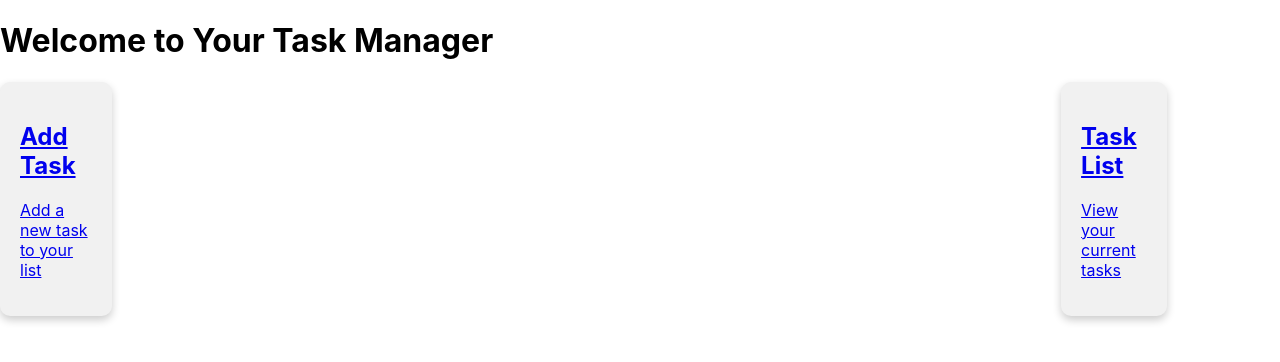
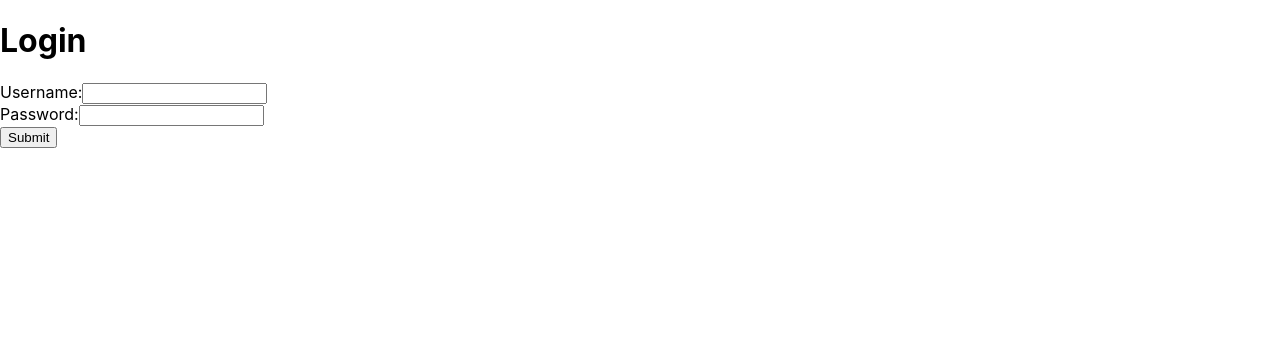
Before and after one commit to allenamaya/task-manager-React, a React (Create React App) app: page / in a window 1280 px wide. Shown: the top 362 px of the page. Built offline with nearby package versions, Linux system fonts and the light colour scheme.

Commit message:
API transmitting correct data

```diff
--- a/src/App.js
+++ b/src/App.js
@@ -8,8 +8,8 @@ function App() {
   return (
       <div>
         <Routes>
-            <Route path="/login" element={<Login />} />
-            <Route path="/" element={<LandingPage />} />
+            <Route path="/" element={<Login />} />
+            <Route path="/home" element={<LandingPage />} />
             <Route path="/add-task" element={<AddTask />} />
             <Route path="/task-list" element={<TaskList />} />
         </Routes>
--- a/src/components/addTask.js
+++ b/src/components/addTask.js
@@ -25,7 +25,7 @@ const AddTask = () => {
     const handleSubmit = async (event) => {
         event.preventDefault();
         const task = { task_name, description, due_date, status };
-        const response = await fetch("http://your-api-endpoint.com/tasks", {
+        const response = await fetch("http://127.0.0.1:9292/tasks", {
             method: "POST",
             headers: {
                 "Content-Type": "application/json"
--- a/src/views/landingPage.js
+++ b/src/views/landingPage.js
@@ -6,12 +6,12 @@ function LandingPage() {
         <div>
             <h1>Welcome to Your Task Manager</h1>
             <div style={{ display: "flex", justifyContent: "space-between" }}>
+                <div style={{ display: "inline-block", width: "48%", marginRight: "1%" }}>
                     <Link to="/add-task">
                         <div
                             style={{
                                 backgroundColor: "#f1f1f1",
                                 borderRadius: "10px",
-                            width: "30%",
                                 padding: "20px",
                                 boxShadow: "0 4px 8px 0 rgba(0, 0, 0, 0.2)",
                                 cursor: "pointer",
@@ -21,12 +21,13 @@ function LandingPage() {
                             <p>Add a new task to your list</p>
                         </div>
                     </Link>
+                </div>
+                <div style={{ display: "inline-block", width: "48%", marginLeft: "1%" }}>
                     <Link to="/task-list">
                         <div
                             style={{
                                 backgroundColor: "#f1f1f1",
                                 borderRadius: "10px",
-                            width: "30%",
                                 padding: "20px",
                                 boxShadow: "0 4px 8px 0 rgba(0, 0, 0, 0.2)",
                                 cursor: "pointer",
@@ -38,6 +39,8 @@ function LandingPage() {
                     </Link>
                 </div>
             </div>
+        </div>
+
     );
 };
 
--- a/src/views/login.js
+++ b/src/views/login.js
@@ -7,7 +7,7 @@ const Login = () => {
 
     const handleSubmit = async (event) => {
         event.preventDefault();
-        const response = await fetch("http://your-api-endpoint.com/login", {
+        const response = await fetch("http://127.0.0.1:9292/login", {
             method: "POST",
             headers: {
                 "Content-Type": "application/json"
--- a/src/views/taskList.js
+++ b/src/views/taskList.js
@@ -5,7 +5,7 @@ const TaskList = () => {
 
     useEffect(() => {
         const fetchData = async () => {
-            const response = await fetch("http://your-api-endpoint.com/tasks");
+            const response = await fetch("http://127.0.0.1:9292/tasks");
             const data = await response.json();
             setTasks(data);
         };
@@ -13,7 +13,7 @@ const TaskList = () => {
     }, []);
 
     const handleDelete = async (id) => {
-        const response = await fetch(`http://your-api-endpoint.com/tasks/${id}`, {
+        const response = await fetch(`http://127.0.0.1:9292/tasks/${id}`, {
             method: "DELETE",
         });
         if (response.ok) {
@@ -25,7 +25,7 @@ const TaskList = () => {
     };
 
     const handleEdit = async (id, updates) => {
-        const response = await fetch(`http://your-api-endpoint.com/tasks/${id}`, {
+        const response = await fetch(`http://127.0.0.1:9292/tasks/${id}`, {
             method: "PATCH",
             headers: {
                 "Content-Type": "application/json",
@@ -56,15 +56,18 @@ const TaskList = () => {
                         <p>{task.status}</p>
                         <button onClick={() => handleDelete(task.id)}>Delete</button>
                         <button
-                            onClick={() =>
+                            onClick={() => {
+                                const newDescription = prompt("Enter a new description:");
+                                const newDueDate = prompt("Enter a new due date (YYYY-MM-DD):");
                                 handleEdit(task.id, {
-                                    description: "New description",
-                                    due_date: "2023-04-05",
-                                })
-                            }
+                                    description: newDescription,
+                                    due_date: newDueDate,
+                                });
+                            }}
                         >
                             Edit
                         </button>
+
                     </li>
                 ))}
             </ul>
```
Lines whose indentation alone changed are shown as unchanged.
